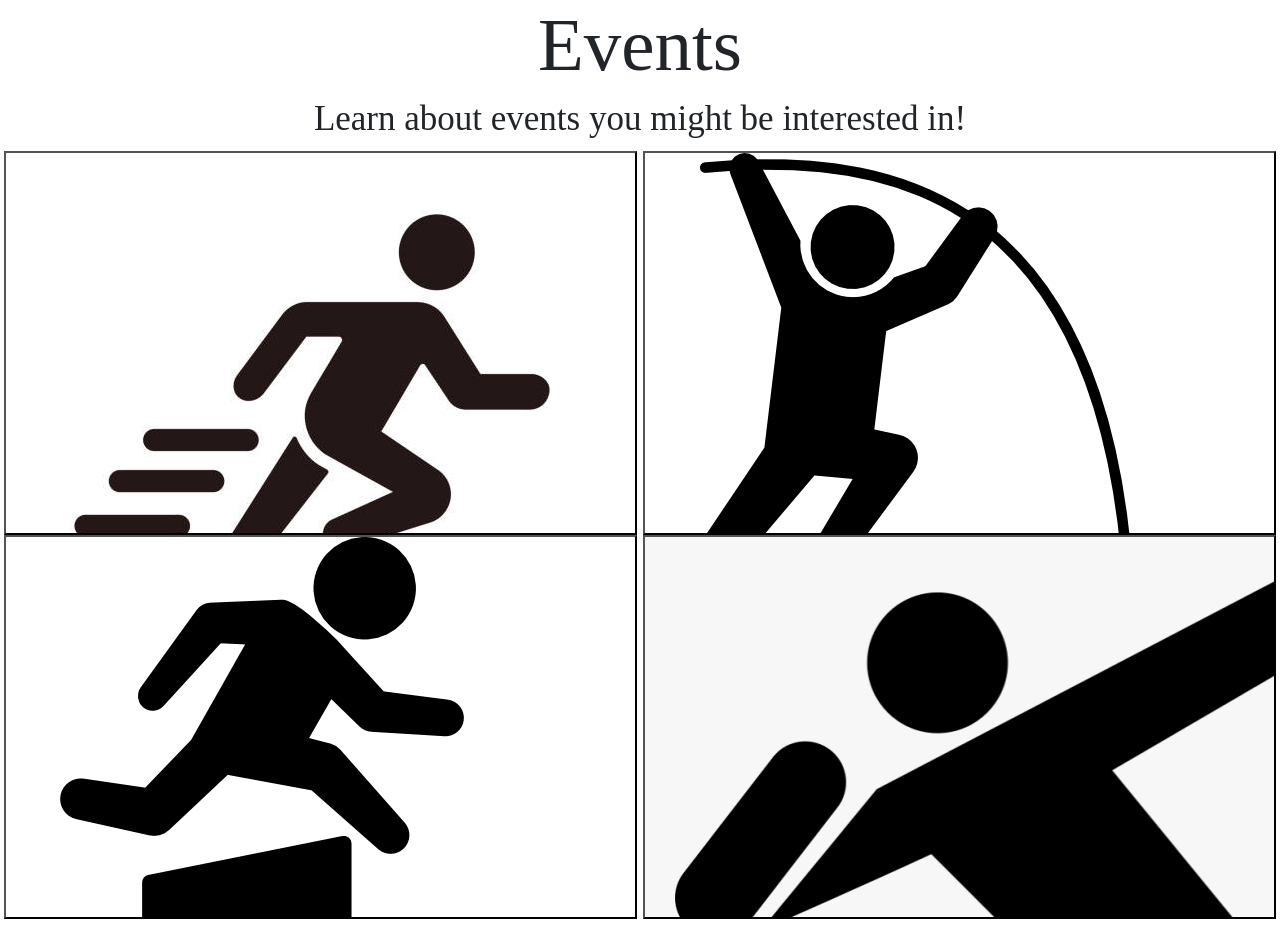
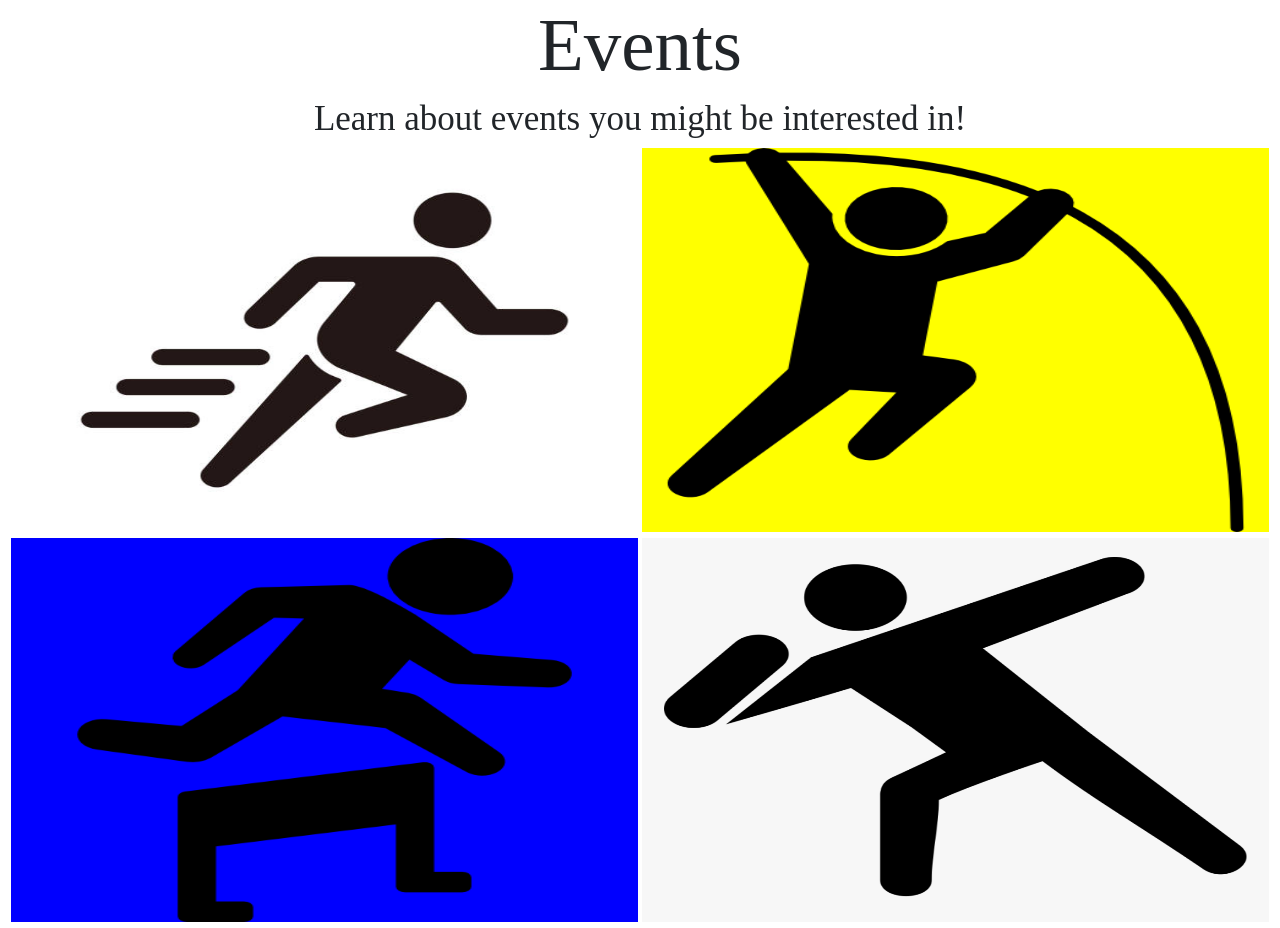
Before and after one commit to lleosunn/dnhstrack, a Flask app: page /events in a window 1280 px wide. Shown: the part 56-984 px from the top of the page. Run offline with Flask 2, Linux system fonts and the light colour scheme; some libraries are stand-ins or nearby versions.

Commit message:
leo and stanley - fixed event boxes

```diff
--- a/templates/pages/events.html
+++ b/templates/pages/events.html
@@ -2,97 +2,18 @@
 {% extends "layouts/base.html" %}
 
 {% block body %}
-    <style>
-        /* Parent Container */
-        .content_img{
-            position: relative;
-            width: 200px;
-            height: 200px;
-            float: left;
-            margin-right: 10px;
-        }
-
-        /* Child Text Container */
-        .content_img div{
-            position: absolute;
-            bottom: 0;
-            right: 0;
-            background: black;
-            color: white;
-            margin-bottom: 5px;
-            font-family: sans-serif;
-            opacity: 0;
-            visibility: hidden;
-            -webkit-transition: visibility 0s, opacity 0.5s linear;
-            transition: visibility 0s, opacity 0.5s linear;
-        }
-
-        /* Hover on Parent Container */
-        .content_img:hover{
-            cursor: pointer;
-        }
-
-        .content_img:hover div{
-            width: 150px;
-            padding: 8px 15px;
-            visibility: visible;
-            opacity: 0.7;
-        }
-
-        .sprints{
-            background: url('../static/assets/sprints.jpeg') no-repeat;
-            cursor:pointer;
-            width:49.5vw;
-            height:30vw;
-            transform: translateY(3px);
-        }
-
-        .vault{
-            background: url('../static/assets/polevault.png') no-repeat;
-            cursor:pointer;
-            width:49.5vw;
-            height:30vw;
-            transform: translateY(3px);
-        }
-
-        .hurdles{
-            background: url('../static/assets/hurdles.png') no-repeat;
-            cursor:pointer;
-            width:49.5vw;
-            height:30vw;
-            transform: translateY(3px);
-        }
-
-        .throws{
-            background: url('../static/assets/throws.png') no-repeat;
-            cursor:pointer;
-            width:49.5vw;
-            height:30vw;
-            transform: translateY(3px);
-        }
-
-        .fa:hover{
-            font-size: 3em;
-            letter-spacing: 1em;
-            transition: all .2s;
-            color: white;
-            box-shadow: 0 20px 40px rgba(255, 255, 255, 0.7);
-
-        }
-    </style>
-
     <div>
         <h1 style="font-size:75px; text-align:center; font-family: gilroy,serif;">Events</h1>
         <h2 style="font-size:35px; text-align:center; font-family: gilroy,serif;">Learn about events you might be interested in!</h2>
     </div>
 
     <div style="text-align: center">
-        <input type="button" class="fa sprints" onclick="location.href = 'sprints';";>
-        <input type="button" class="fa vault" onclick="location.href = 'vault';" style="margin-left: 0.1vw">
+        <input type="image" src="../static/assets/sprints.jpeg" style="width:49vw; height:30vw;" onclick="location.href = 'sprints'">
+        <input type="image" src="../static/assets/polevault.png" style="width:49vw; height: 30vw; background-color: yellow" onclick="location.href = 'vault'">
     </div>
 
     <div style="text-align: center" >
-        <input type="button" class="fa hurdles" onclick="location.href = 'hurdles';";>
-        <input type="button" class="fa throws" onclick="location.href = 'throws';" style="margin-left: 0.1vw">
+        <input type="image" src="../static/assets/hurdles.png" style="width:49vw; height:30vw; background-color: blue" onclick="location.href = 'hurdles'";>
+        <input type="image" src="../static/assets/throws.png" style="width:49vw; height: 30vw; background-color: green" onclick="location.href = 'throws'">
     </div>
 {% endblock %}
```
Also changed, not shown: static/assets/runpicture.jpg (added).
